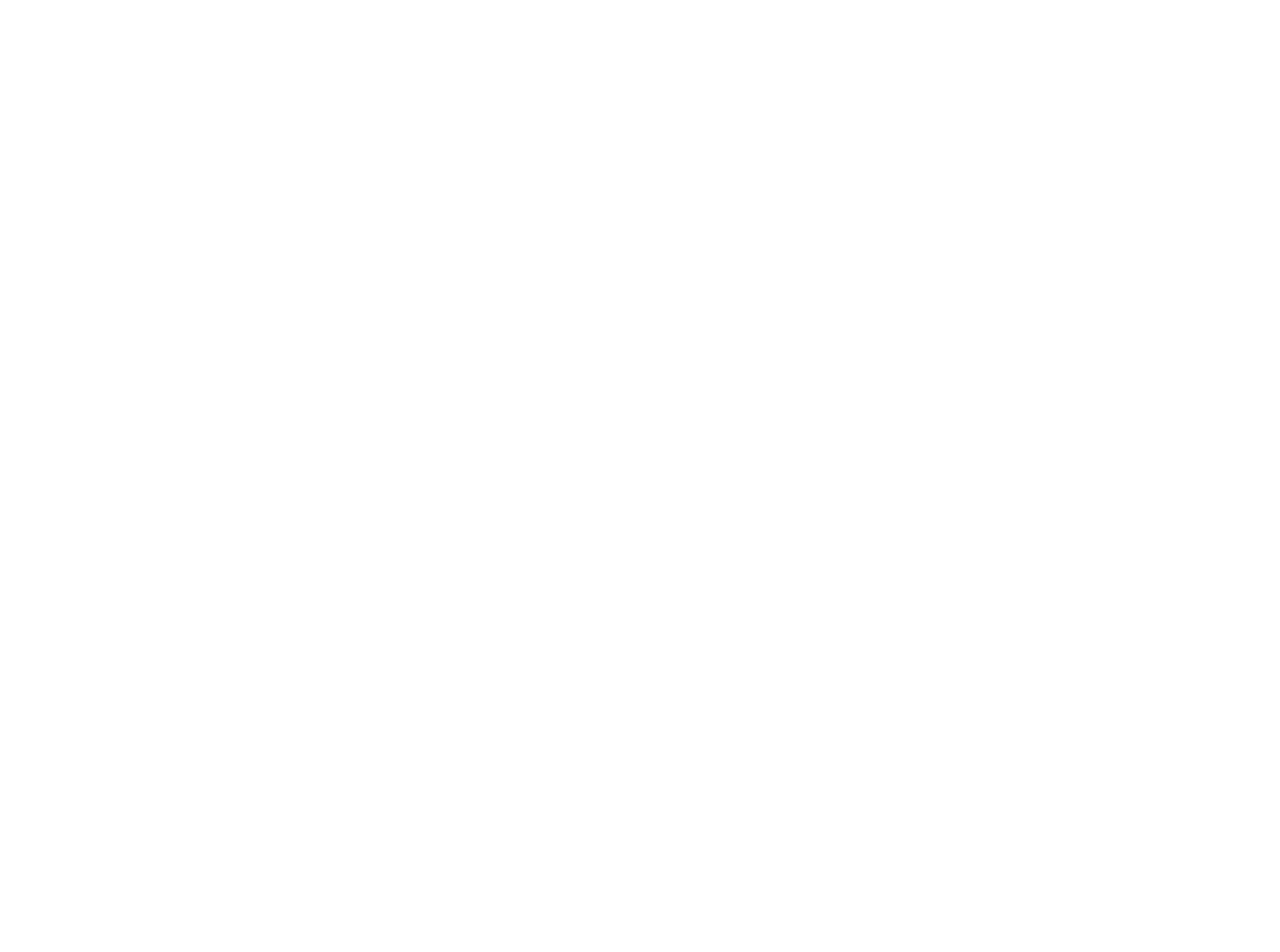
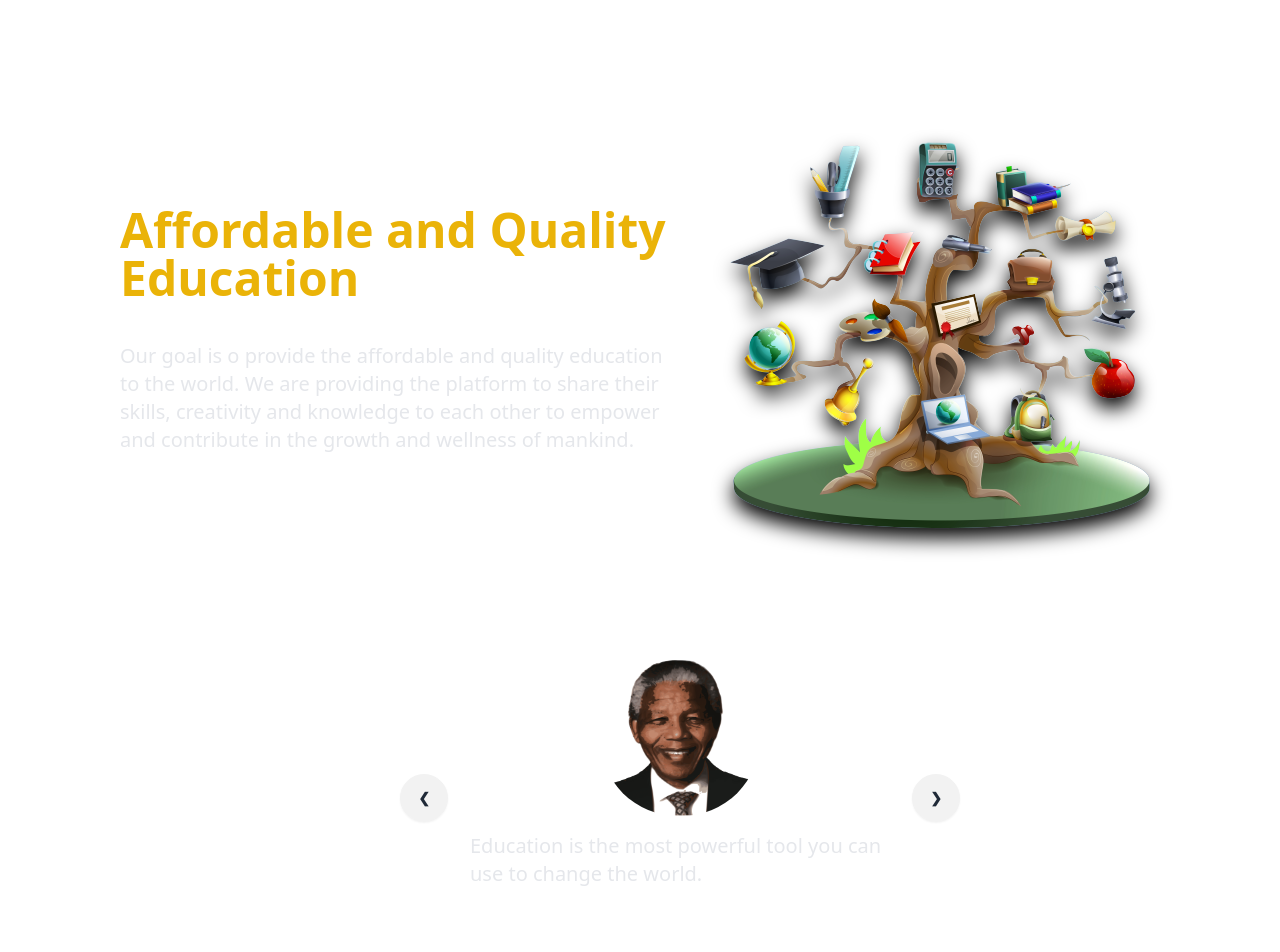
Before and after one commit to ChinmayKaitade/LMS-frontend-iNeuron-V1, a React (Vite) app: page /about in a window 1280 px wide. Before the commit this address had no page. Shown: the top 952 px of the page. Before the commit the page ends 800 px from the top, so only its background shows below. Built offline with nearby package versions, Linux system fonts and the light colour scheme.

Commit message:
Added about us page and fixed sidebar login, signup button

```diff
--- a/src/App.jsx
+++ b/src/App.jsx
@@ -2,6 +2,7 @@
 
 import { Route, Routes } from "react-router-dom";
 
+import AboutUs from "./Pages/AboutUs";
 import HomePage from "./Pages/HomePage";
 
 function App() {
@@ -9,6 +10,7 @@
     <>
       <Routes>
         <Route path="/" element={<HomePage />}></Route>
+        <Route path="/about" element={<AboutUs />}></Route>
       </Routes>
     </>
   );
--- a/src/Components/Footer.jsx
+++ b/src/Components/Footer.jsx
@@ -8,7 +8,7 @@
     <div>
       <footer className="relative left-0 bottom-0 h-[10vh] py-5 flex flex-col sm:flex-row items-center justify-between text-white bg-gray-800 sm:px-20">
         <section className="text-lg">
-          Copyright &copy; Chinmay Kaitade {year}. All rights reserved.
+          Copyright &copy; Chinmay Kaitade {year} | All rights reserved.
         </section>
         <section className="flex items-center justify-center gap-5 text-2xl text-white">
           <a className="hover:text-yellow-500 transition-all ease-in-out duration-300">
--- a/src/Layouts/HomeLayout.jsx
+++ b/src/Layouts/HomeLayout.jsx
@@ -50,7 +50,7 @@
         </div>
         <div className="drawer-side w-0">
           <label htmlFor="my-drawer" className="drawer-overlay"></label>
-          <ul className="menu p-4 w-48 sm:w-80 bg-base-200 text-base-content relative">
+          <ul className="menu p-4 w-48 h-[100%] sm:w-80 bg-base-200 text-base-content relative">
             <li className="w-fit absolute right-2 z-50">
               <button onClick={hideDrawer}>
                 <AiFillCloseCircle size={24} />
@@ -81,11 +81,11 @@
             {!isLoggedIn && (
               <li className="absolute bottom-4 w-[90%]">
                 <div className="w-full flex items-center justify-center">
-                  <button className="btn-primary px-4 py-1 font-semibold rounded-md">
-                    <Link to="/login">LogIn</Link>
+                  <button className="button-primary px-4 py-1 font-semibold rounded-md">
+                    <Link to="/login">Login</Link>
                   </button>
 
-                  <button className="btn-secondary px-4 py-1 font-semibold rounded-md">
+                  <button className="button-secondary px-4 py-1 font-semibold rounded-md">
                     <Link to="/signup">Signup</Link>
                   </button>
                 </div>
@@ -95,11 +95,11 @@
             {isLoggedIn && (
               <li className="absolute bottom-4 w-[90%]">
                 <div className="w-full flex items-center justify-center">
-                  <button className="btn-primary px-4 py-1 font-semibold rounded-md">
+                  <button className="button-primary px-4 py-1 font-semibold rounded-md">
                     <Link to="/user/profile">Profile</Link>
                   </button>
 
-                  <button className="btn-secondary px-4 py-1 font-semibold rounded-md">
+                  <button className="button-secondary px-4 py-1 font-semibold rounded-md">
                     <Link onClick={handleLogout}>Logout</Link>
                   </button>
                 </div>
--- /dev/null
+++ b/src/Pages/AboutUs.jsx
@@ -0,0 +1,157 @@
+import aboutMainImage from "../assets/Images/aboutMainImage.png";
+import apj from "../assets/Images/apj.png";
+import billGates from "../assets/Images/billGates.png";
+import einstein from "../assets/Images/einstein.png";
+import nelsonMandela from "../assets/Images/nelsonMandela.png";
+import steveJobs from "../assets/Images/steveJobs.png";
+import HomeLayout from "../Layouts/HomeLayout";
+
+function AboutUs() {
+  return (
+    <HomeLayout>
+      <div className="pl-20 pt-20 flex flex-col text-white">
+        <div className="flex items-center gap-5 mx-10">
+          <section className="w-1/2 space-y-10">
+            <h1 className="text-5xl text-yellow-500 font-semibold">
+              Affordable and Quality Education
+            </h1>
+            <p className="text-xl text-gray-200">
+              Our goal is o provide the affordable and quality education to the
+              world. We are providing the platform to share their skills,
+              creativity and knowledge to each other to empower and contribute
+              in the growth and wellness of mankind.
+            </p>
+          </section>
+
+          <div className="w-1/2">
+            <img
+              id="text1"
+              style={{
+                filter: "drop-shadow(0px 10px 10px rgb(0,0,0))",
+              }}
+              className="drop-shadow-2xl"
+              src={aboutMainImage}
+              alt="about main image"
+            />
+          </div>
+        </div>
+
+        <div className="carousel w-1/2 my-16 m-auto">
+          <div id="slide1" className="carousel-item relative w-full">
+            <div className="flex flex-col items-center justify-center gap-4 px-[15%]">
+              <img
+                src={nelsonMandela}
+                className="w-40 rounded-full border-gray-400"
+              />
+              <p className="text-xl text-gray-200">
+                {
+                  "Education is the most powerful tool you can use to change the world."
+                }
+              </p>
+              <h3 className="text-2xl font-semibold">Nelson Mandela</h3>
+              <div className="absolute flex justify-between transform -translate-y-1/2 left-5 right-5 top-1/2">
+                <a href="#slide5" className="btn btn-circle">
+                  ❮
+                </a>
+                <a href="#slide2" className="btn btn-circle">
+                  ❯
+                </a>
+              </div>
+            </div>
+          </div>
+
+          <div id="slide2" className="carousel-item relative w-full">
+            <div className="flex flex-col items-center justify-center gap-4 px-[15%]">
+              <img src={apj} className="w-40 rounded-full border-gray-400" />
+              <p className="text-xl text-gray-200">
+                {
+                  "Dream is not that which you see while sleeping it is something that does not let you sleep."
+                }
+              </p>
+              <h3 className="text-2xl font-semibold">APJ Abdul Kalam</h3>
+              <div className="absolute flex justify-between transform -translate-y-1/2 left-5 right-5 top-1/2">
+                <a href="#slide1" className="btn btn-circle">
+                  ❮
+                </a>
+                <a href="#slide3" className="btn btn-circle">
+                  ❯
+                </a>
+              </div>
+            </div>
+          </div>
+
+          <div id="slide3" className="carousel-item relative w-full">
+            <div className="flex flex-col items-center justify-center gap-4 px-[15%]">
+              <img
+                src={einstein}
+                className="w-40 rounded-full border-gray-400"
+              />
+              <p className="text-xl text-gray-200">
+                {
+                  "Two things are infinite: the universe and human stupidity; and I'm not sure about the universe."
+                }
+              </p>
+              <h3 className="text-2xl font-semibold">Albert Einstein</h3>
+              <div className="absolute flex justify-between transform -translate-y-1/2 left-5 right-5 top-1/2">
+                <a href="#slide2" className="btn btn-circle">
+                  ❮
+                </a>
+                <a href="#slide4" className="btn btn-circle">
+                  ❯
+                </a>
+              </div>
+            </div>
+          </div>
+
+          <div id="slide4" className="carousel-item relative w-full">
+            <div className="flex flex-col items-center justify-center gap-4 px-[15%]">
+              <img
+                src={steveJobs}
+                className="w-40 rounded-full border-gray-400"
+              />
+              <p className="text-xl text-gray-200">
+                {
+                  "If you define the problem correctly, you almost have the solution."
+                }
+              </p>
+              <h3 className="text-2xl font-semibold">Steve Jobs</h3>
+              <div className="absolute flex justify-between transform -translate-y-1/2 left-5 right-5 top-1/2">
+                <a href="#slide3" className="btn btn-circle">
+                  ❮
+                </a>
+                <a href="#slide5" className="btn btn-circle">
+                  ❯
+                </a>
+              </div>
+            </div>
+          </div>
+
+          <div id="slide5" className="carousel-item relative w-full">
+            <div className="flex flex-col items-center justify-center gap-4 px-[15%]">
+              <img
+                src={billGates}
+                className="w-40 rounded-full border-gray-400"
+              />
+              <p className="text-xl text-gray-200">
+                {
+                  "Success is a lousy teacher. It seduces smart people into thinking they can't lose."
+                }
+              </p>
+              <h3 className="text-2xl font-semibold">Bill Gates</h3>
+              <div className="absolute flex justify-between transform -translate-y-1/2 left-5 right-5 top-1/2">
+                <a href="#slide4" className="btn btn-circle">
+                  ❮
+                </a>
+                <a href="#slide1" className="btn btn-circle">
+                  ❯
+                </a>
+              </div>
+            </div>
+          </div>
+        </div>
+      </div>
+    </HomeLayout>
+  );
+}
+
+export default AboutUs;
```
